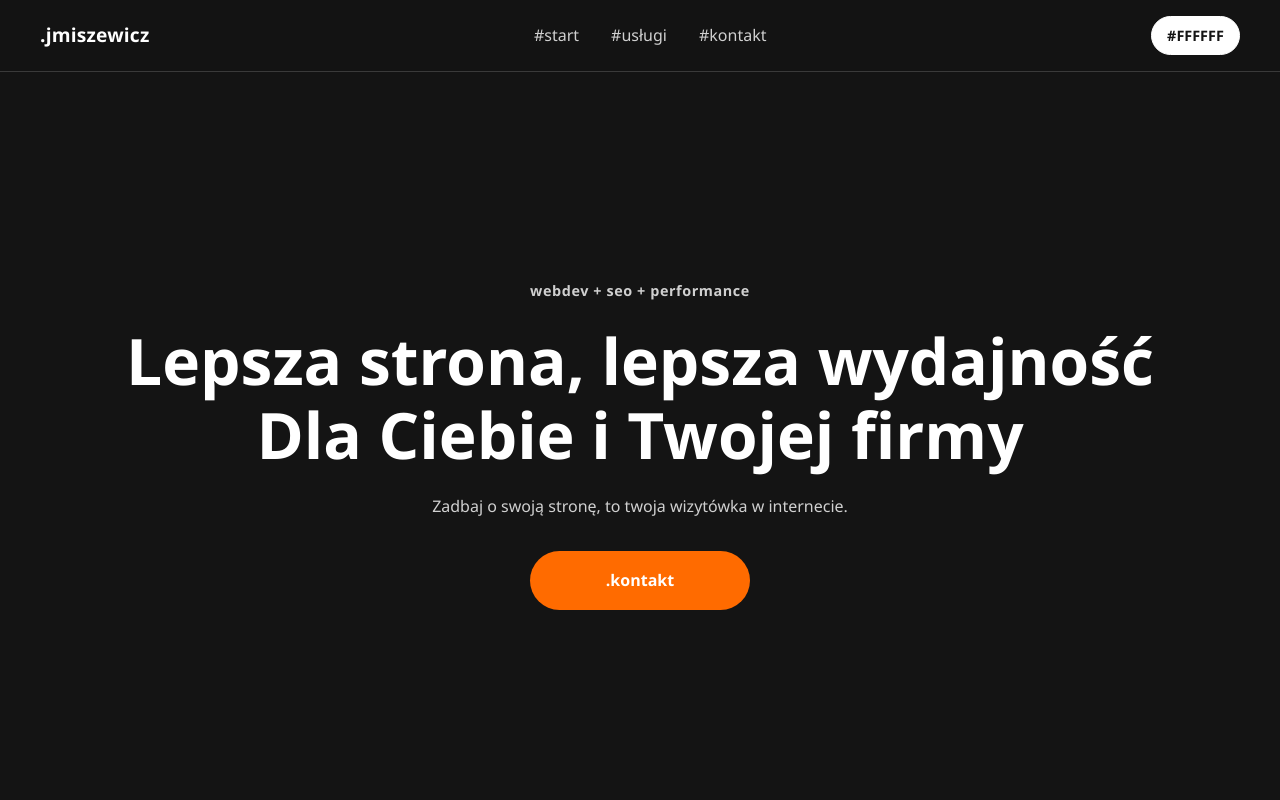
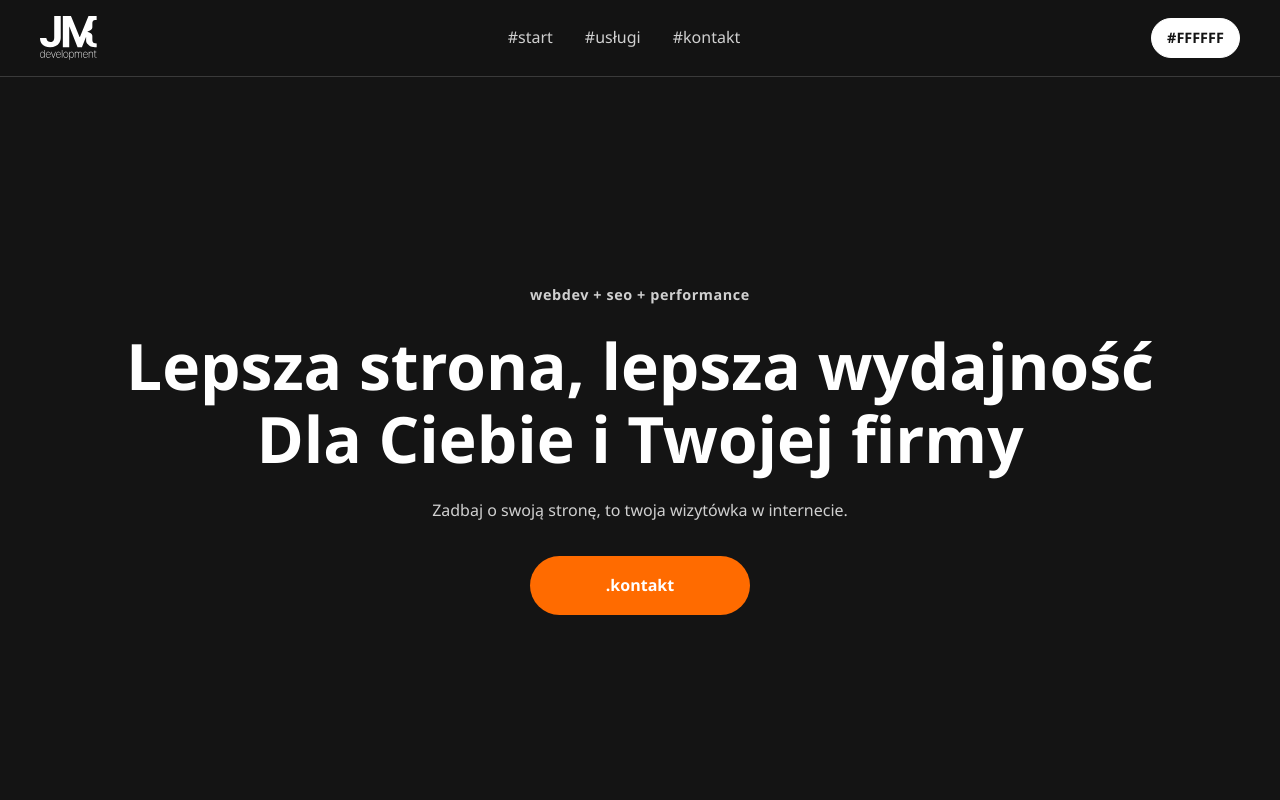
Before and after one commit to jmiszewicz/hello-site, a plain HTML site: page index.html in a window 1280 px wide. Shown: the top 800 px of the page. Drawn offline with Linux system fonts and the light colour scheme.

Commit message:
update 29.03.2026 logo update

```diff
--- a/index.html
+++ b/index.html
@@ -50,7 +50,9 @@
 <body>
   <header class="site-header">
     <div class="container header-content">
-      <a class="jmiszewicz" href="#" aria-label="Strona główna .jmiszewicz">.jmiszewicz</a>
+      <a class="jmiszewicz" href="#" aria-label="Strona główna .jmiszewicz">
+        <img class="jmiszewicz-logo" src="JM_LOGO_FULL.svg" alt=".jmiszewicz">
+      </a>
       <nav aria-label="Nawigacja główna">
         <ul class="nav-list">
           <li><a href="#start">#start</a></li>
--- a/style.css
+++ b/style.css
@@ -95,11 +95,20 @@ a {
 }
 
 .jmiszewicz {
-  font-weight: 700;
-  letter-spacing: 0.01em;
-  font-size: clamp(1rem, 1.8vw, 1.2rem);
-  color: var(--text);
+  display: inline-flex;
+  align-items: center;
+  justify-content: center;
   white-space: nowrap;
+}
+
+.jmiszewicz-logo {
+  display: block;
+  width: auto;
+  height: clamp(32px, 4vw, 44px);
+}
+
+:root[data-theme="light"] .jmiszewicz-logo {
+  filter: brightness(0) saturate(100%);
 }
 
 .nav-list {
```
Also changed, not shown: JM_LOGO_FULL.svg (added).
